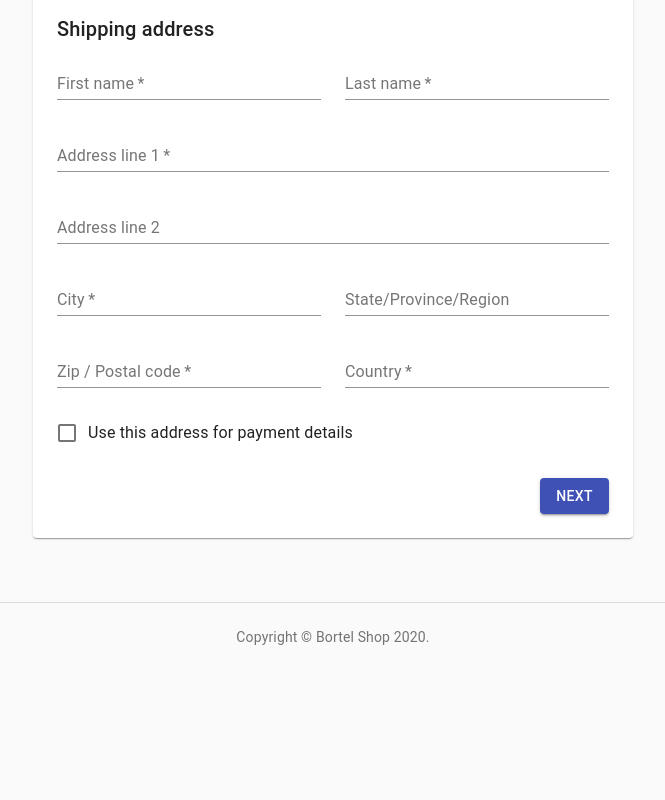
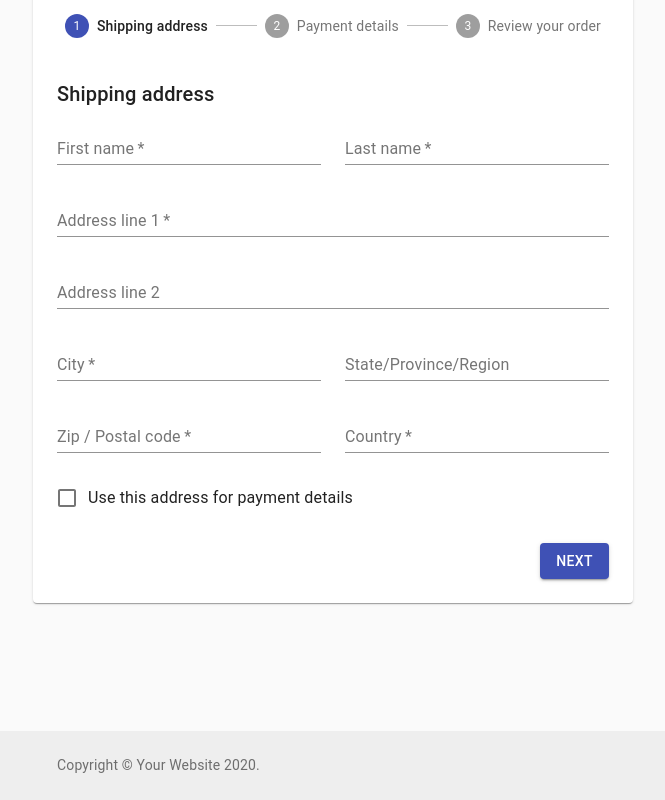
Before and after one commit to Chris-Bortel-401-advanced-javascript/bortel-shop, a React (Create React App) app: page /cart in a window 1280 px wide. Shown: the part 189-989 px from the top of the page, without its empty margins (307-972 px from the left). Before the commit the page ends 861 px from the top, so only its background shows below. Built offline with nearby package versions, Linux system fonts and the light colour scheme.

Commit message:
eslintcache

```diff
--- a/src/components/footer/footer.js
+++ b/src/components/footer/footer.js
@@ -1,16 +1,16 @@
 import React from 'react';
-import Grid from '@material-ui/core/Grid';
+import CssBaseline from '@material-ui/core/CssBaseline';
 import Typography from '@material-ui/core/Typography';
-import Link from '@material-ui/core/Link';
 import { makeStyles } from '@material-ui/core/styles';
 import Container from '@material-ui/core/Container';
+import Link from '@material-ui/core/Link';
 
 function Copyright() {
   return (
-    <Typography variant="body2" color="textSecondary" align="center">
+    <Typography variant="body2" color="textSecondary">
       {'Copyright © '}
       <Link color="inherit" href="https://material-ui.com/">
-        Bortel Shop
+        Your Website
       </Link>{' '}
       {new Date().getFullYear()}
       {'.'}
@@ -19,62 +19,132 @@
 }
 
 const useStyles = makeStyles((theme) => ({
-  '@global': {
-    ul: {
-      margin: 0,
-      padding: 0,
-      listStyle: 'none',
-    },
+  root: {
+    display: 'flex',
+    flexDirection: 'column',
+  //  height: '100vh'
   },
-  appBar: {
-    borderBottom: `1px solid ${theme.palette.divider}`,
+  main: {
+    marginTop: theme.spacing(8),
+    marginBottom: theme.spacing(2),
   },
-  toolbarTitle: {
+
+  // TODO: Get this to the bottom without all of that padding
+  footer: {
+
+
+    padding: theme.spacing(3, 2),
     flex: 1,
-  },
-  link: {
-    margin: theme.spacing(1, 1.5),
-  },
-  heroContent: {
-    padding: theme.spacing(8, 0, 6),
-  },
-  cardHeader: {
-    backgroundColor: theme.palette.grey[200]
-  },
-  fullHeight: {
-    height: "100%"
-  },
-  footer: {
-    borderTop: `1px solid ${theme.palette.divider}`,
-    marginTop: theme.spacing(8),
-    paddingTop: theme.spacing(3),
-    paddingBottom: theme.spacing(3),
+    // position: 'relative',
+    marginTop: 'auto',
+    backgroundColor:
+      theme.palette.type === 'light' ? theme.palette.grey[200] : theme.palette.grey[800],
   },
 }));
 
-function Footer() {
+export default function StickyFooter() {
   const classes = useStyles();
 
-  return(
-    <>
-      {/* Footer */}
-      <Container maxWidth="lg" component="footer" className={classes.footer}>
-        <Grid container spacing={4} justify="space-around">
-
-          {/* How do these 3 combine to make this a responsive grid? */}
-          <Grid item xs={12} md={6} lg={3}>
-            <Copyright />
-            {/* <ul>
-              <li> <Link href="#" variant="subtitle1" color="textSecondary">Item 1</Link> </li>
-              <li> <Link href="#" variant="subtitle1" color="textSecondary">Item 2</Link> </li>
-            </ul> */}
-          </Grid>
-        </Grid>
+  return (
+    <div className={classes.root}>
+      <CssBaseline />
+      <Container component="main" className={classes.main} maxWidth="sm">
+        {/* <Typography variant="h2" component="h1" gutterBottom>
+          Sticky footer
+        </Typography> */}
+        {/* <Typography variant="h5" component="h2" gutterBottom>
+          {'Pin a footer to the bottom of the viewport.'}
+          {'The footer will move as the main element of the page grows.'}
+        </Typography> */}
+        {/* <Typography variant="body1">Sticky footer placeholder.</Typography> */}
       </Container>
-
-    </>
-  )
-
+      <footer className={classes.footer}>
+        <Container maxWidth="sm">
+          {/* <Typography variant="body1">My sticky footer can be found here.</Typography> */}
+          <Copyright />
+        </Container>
+      </footer>
+    </div>
+  );
 }
 
-export default Footer
+// import React from 'react';
+// import Grid from '@material-ui/core/Grid';
+// import Typography from '@material-ui/core/Typography';
+// import Link from '@material-ui/core/Link';
+// import { makeStyles } from '@material-ui/core/styles';
+// import Container from '@material-ui/core/Container';
+
+// function Copyright() {
+//   return (
+//     <Typography variant="body2" color="textSecondary" align="center">
+//       {'Copyright © '}
+//       <Link color="inherit" href="https://material-ui.com/">
+//         Bortel Shop
+//       </Link>{' '}
+//       {new Date().getFullYear()}
+//       {'.'}
+//     </Typography>
+//   );
+// }
+
+// const useStyles = makeStyles((theme) => ({
+//   '@global': {
+//     ul: {
+//       margin: 0,
+//       padding: 0,
+//       listStyle: 'none',
+//     },
+//   },
+//   appBar: {
+//     borderBottom: `1px solid ${theme.palette.divider}`,
+//   },
+//   toolbarTitle: {
+//     flex: 1,
+//   },
+//   link: {
+//     margin: theme.spacing(1, 1.5),
+//   },
+//   heroContent: {
+//     padding: theme.spacing(8, 0, 6),
+//   },
+//   cardHeader: {
+//     backgroundColor: theme.palette.grey[200]
+//   },
+//   fullHeight: {
+//     height: "100%"
+//   },
+//   footer: {
+//     borderTop: `1px solid ${theme.palette.divider}`,
+//     marginTop: theme.spacing(8),
+//     paddingTop: theme.spacing(3),
+//     paddingBottom: theme.spacing(3),
+//   },
+// }));
+
+// function Footer() {
+//   const classes = useStyles();
+
+//   return(
+//     <>
+//       {/* Footer */}
+//       <Container maxWidth="lg" component="footer" className={classes.footer}>
+//         <Grid container spacing={4} justify="space-around">
+
+//           {/* How do these 3 combine to make this a responsive grid? */}
+//           <Grid item xs={12} md={6} lg={3}>
+//             <Copyright />
+//             {/* <ul>
+//               <li> <Link href="#" variant="subtitle1" color="textSecondary">Item 1</Link> </li>
+//               <li> <Link href="#" variant="subtitle1" color="textSecondary">Item 2</Link> </li>
+//             </ul> */}
+//           </Grid>
+//         </Grid>
+//       </Container>
+
+//     </>
+//   )
+
+// }
+
+// export default Footer
--- a/src/components/header/header.js
+++ b/src/components/header/header.js
@@ -33,12 +33,12 @@
   fullHeight: {
     height: "100%"
   },
-  footer: {
-    borderTop: `1px solid ${theme.palette.divider}`,
-    marginTop: theme.spacing(8),
-    paddingTop: theme.spacing(3),
-    paddingBottom: theme.spacing(3),
-  },
+  // footer: {
+  //   borderTop: `1px solid ${theme.palette.divider}`,
+  //   marginTop: theme.spacing(8),
+  //   paddingTop: theme.spacing(3),
+  //   paddingBottom: theme.spacing(3),
+  // },
 }));
 
 function Header() {
@@ -50,7 +50,7 @@
   return(
     <>
 
-      <AppBar position="absolute" color="default" className={classes.appBar}>
+      <AppBar position="static" color="default" className={classes.appBar}>
         <Toolbar className={classes.toolbar}>
 
           <Typography variant="h6" color="inherit" noWrap className={classes.toolbarTitle}>
--- a/src/store/products.js
+++ b/src/store/products.js
@@ -27,6 +27,7 @@
     type: 'GETPRODUCTS',
     payload: products.data.results
   })
+  console.log('products ::::::',products)
 }
 
 // Action that will trigger the reducer to reduce the stock counter
```
Also changed, not shown: 1 other file (tests, documents, lock files or other folders).
